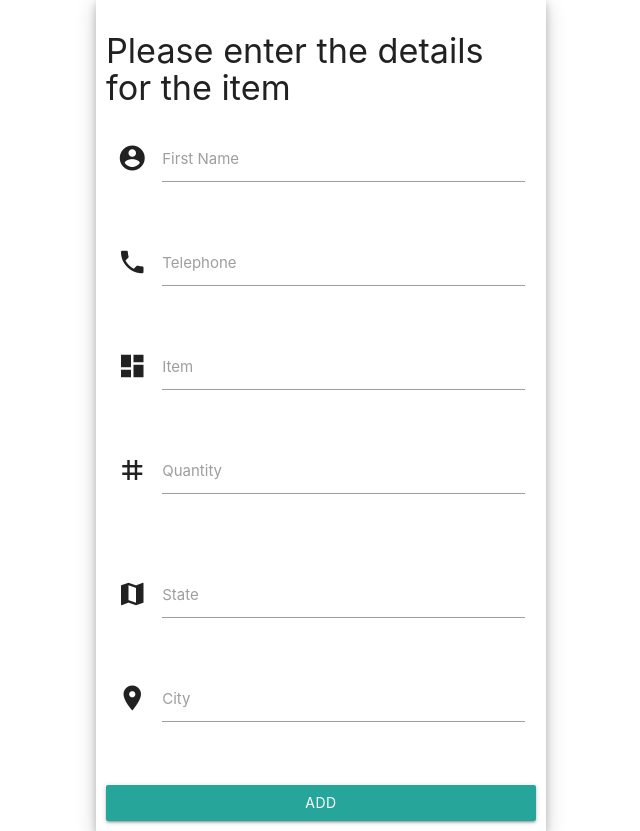
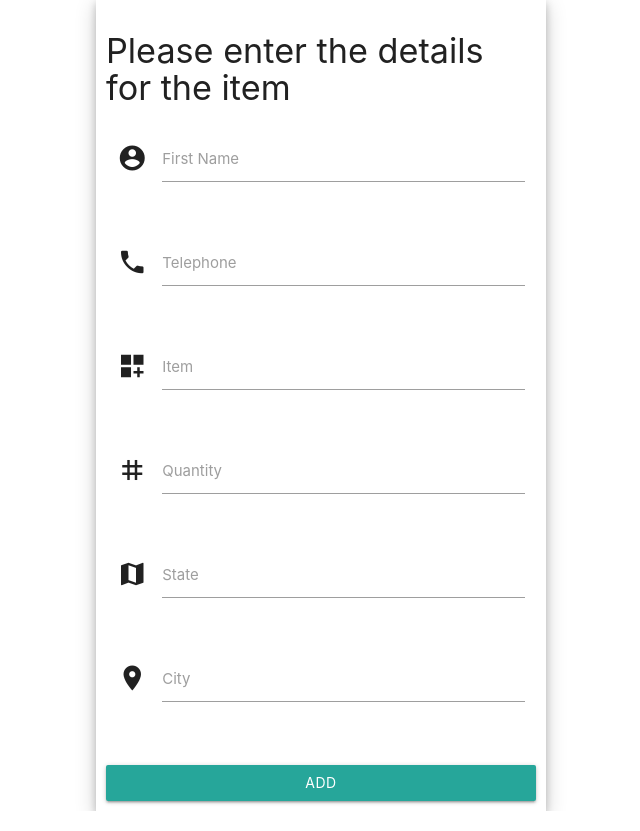
Before and after one commit to divyashk/FH_covid_tool, a Flask app: page /add in a window 1280 px wide. Shown: the part 85-916 px from the top of the page, without its empty margins (319-959 px from the left). Run offline with Flask 2, Linux system fonts and the light colour scheme; the visitor is signed in with stand-in values (Sample User, id 1); data that the repository does not hold is empty; some libraries are stand-ins or nearby versions.

Commit message:
fixed bug in input for item

```diff
--- a/templates/add.html
+++ b/templates/add.html
@@ -55,18 +55,17 @@
             </div>
         </div>
 
-        <div class="row">
-            <div class="col-7 s12">
+        <div class="col s12">
             <div class="row">
                 <div class="input-field col s12">
-                    <i class="material-icons prefix">dashboard customize</i>
+                <i class="material-icons prefix">dashboard_customize</i>
                 <input type="text" id="add-autocomplete-input-item" class="autocomplete">
                 <label for="add-autocomplete-input-item">Item</label>
                 </div>
             </div>
         </div>
 
-            <div class="col-5 s12">
+        <div class="col s12">
             <div class="row">
                 <div class="input-field col s12">
                 <i class="material-icons prefix">tag</i>
@@ -75,8 +74,6 @@
                 </div>
             </div>
         </div>
-        </div>
-
 
         <div class="col s12">
             <div class="row">
```
Lines whose indentation alone changed are shown as unchanged.
